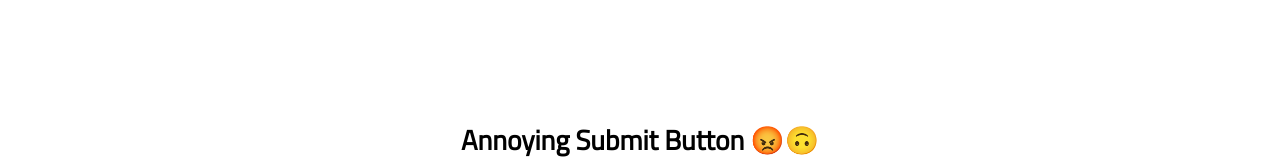
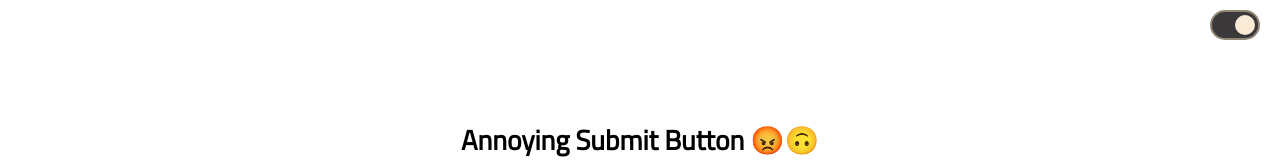
Before and after one commit to fineanmol/Annoying-submit-button, a React (Create React App) app: page / in a window 1280 px wide. Shown: the top 160 px of the page. Built offline with nearby package versions, Linux system fonts and the light colour scheme.

Commit message:
Integrate theme toggle button with states working

```diff
--- a/src/App.js
+++ b/src/App.js
@@ -1,6 +1,7 @@
 import React from 'react';
 import './App.css';
 import Footer from './components/Footer';
+import ThemeButton from './components/ThemeButton'
 
 function App() {
   const [form, setForm] = React.useState({
@@ -10,6 +11,7 @@ function App() {
 
   const [toggleClass, setToggleClass] = React.useState(false);
   const [showToast, setShowToast] = React.useState(false);
+  const [themeState, setThemeState] = React.useState("dark")
 
   const handleForm = (e) => {
     setForm((formProps) => ({ ...formProps, [e.target.name]: e.target.value }));
@@ -39,6 +41,7 @@ function App() {
 
   return (
     <>
+      <ThemeButton setThemeState={setThemeState} themeState={themeState}/>
       <section className="form-section">
         <h1 className="heading">Annoying Submit Button 😡🙃</h1>
         <form
--- /dev/null
+++ b/src/components/ThemeButton/ThemeButton.css
@@ -0,0 +1,40 @@
+@import url('https://fonts.googleapis.com/css2?family=Montserrat:wght@500&display=swap');
+.theme-button-container{
+    width: 50px;
+    height: 30px;
+    position: fixed;
+    right: 0;
+    margin: 1rem 2rem;
+    border-radius: 20px;
+    border: 2px solid rgb(58, 56, 56);
+}
+.bright{
+    background-color: #fff;
+    border-color:rgb(1, 0, 0);
+}
+.dark{
+    background-color: rgb(58, 56, 56);
+    border-color: rgb(146, 134, 117);
+}
+.button-blob{
+    width: 2rem;
+    height: 2rem;
+    border-radius: 50%;
+    border: 0;
+    position: absolute;
+    top: 50%;
+    transform: translateY(-50%);
+}
+.button-blob:hover{
+    cursor: pointer;
+}
+.bright-blob{
+    background-color: antiquewhite;
+    margin-left: 50%;
+    transition: .6s;
+}
+.dark-blob{
+    background-color: black;
+    margin-left: 10%;
+    transition: .6s;
+}
--- /dev/null
+++ b/src/components/ThemeButton/ThemeButton.jsx
@@ -0,0 +1,21 @@
+import React from "react";
+import "./ThemeButton.css";
+
+const ThemeButton = ({ setThemeState, themeState }) => {
+  return (
+    <>
+      <div className={`theme-button-container ${themeState}`}>
+        <button
+          className={`button-blob ${
+            themeState === "bright" ? "dark-blob" : "bright-blob"
+          }`}
+          onClick={() => {
+            setThemeState(()=>themeState === "bright" ? "dark" : "bright");
+          }}
+        ></button>
+      </div>
+    </>
+  );
+};
+
+export default ThemeButton;
--- /dev/null
+++ b/src/components/ThemeButton/index.jsx
@@ -0,0 +1,3 @@
+import ThemeButton from './ThemeButton';
+
+export default ThemeButton;
```
